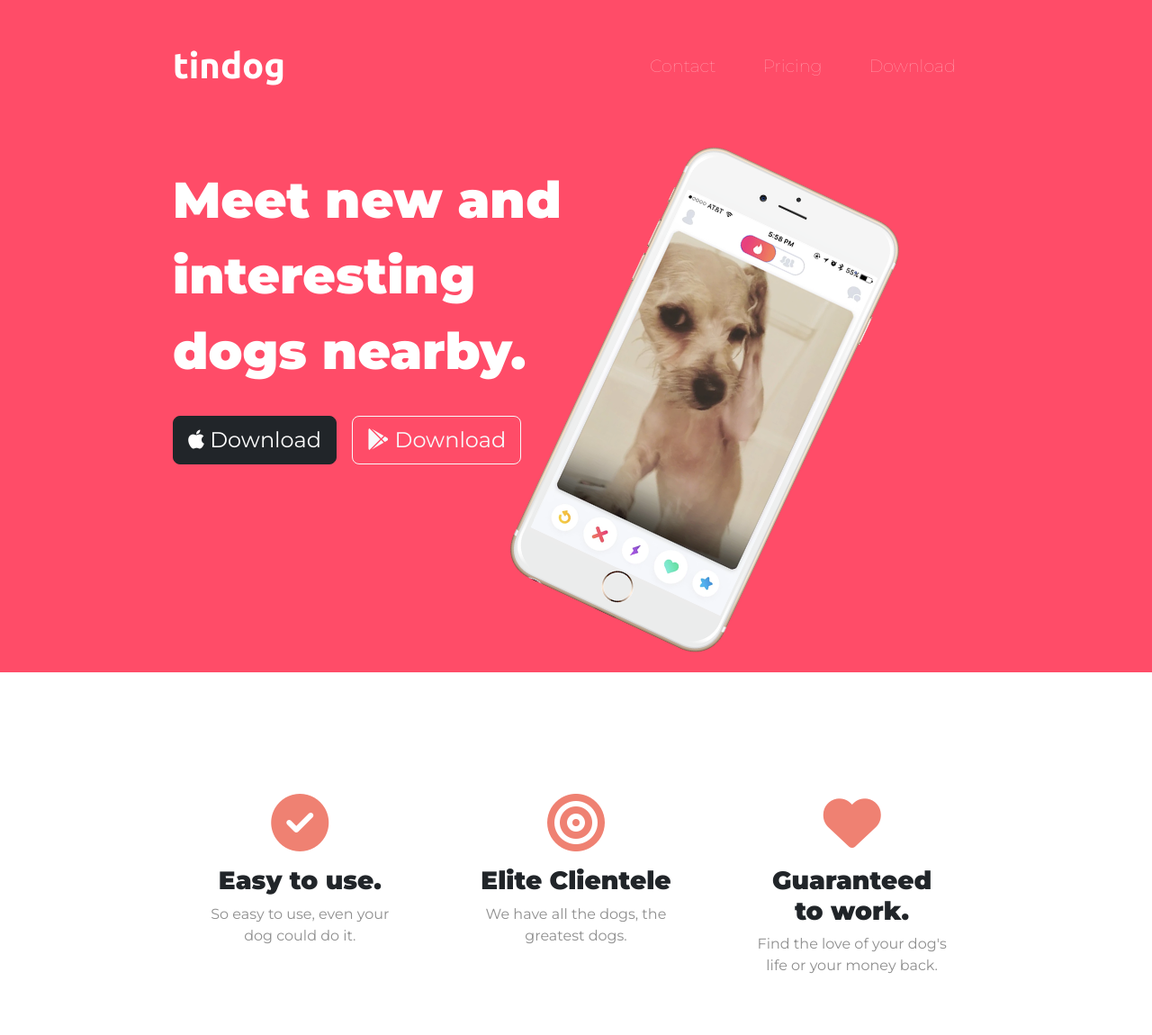
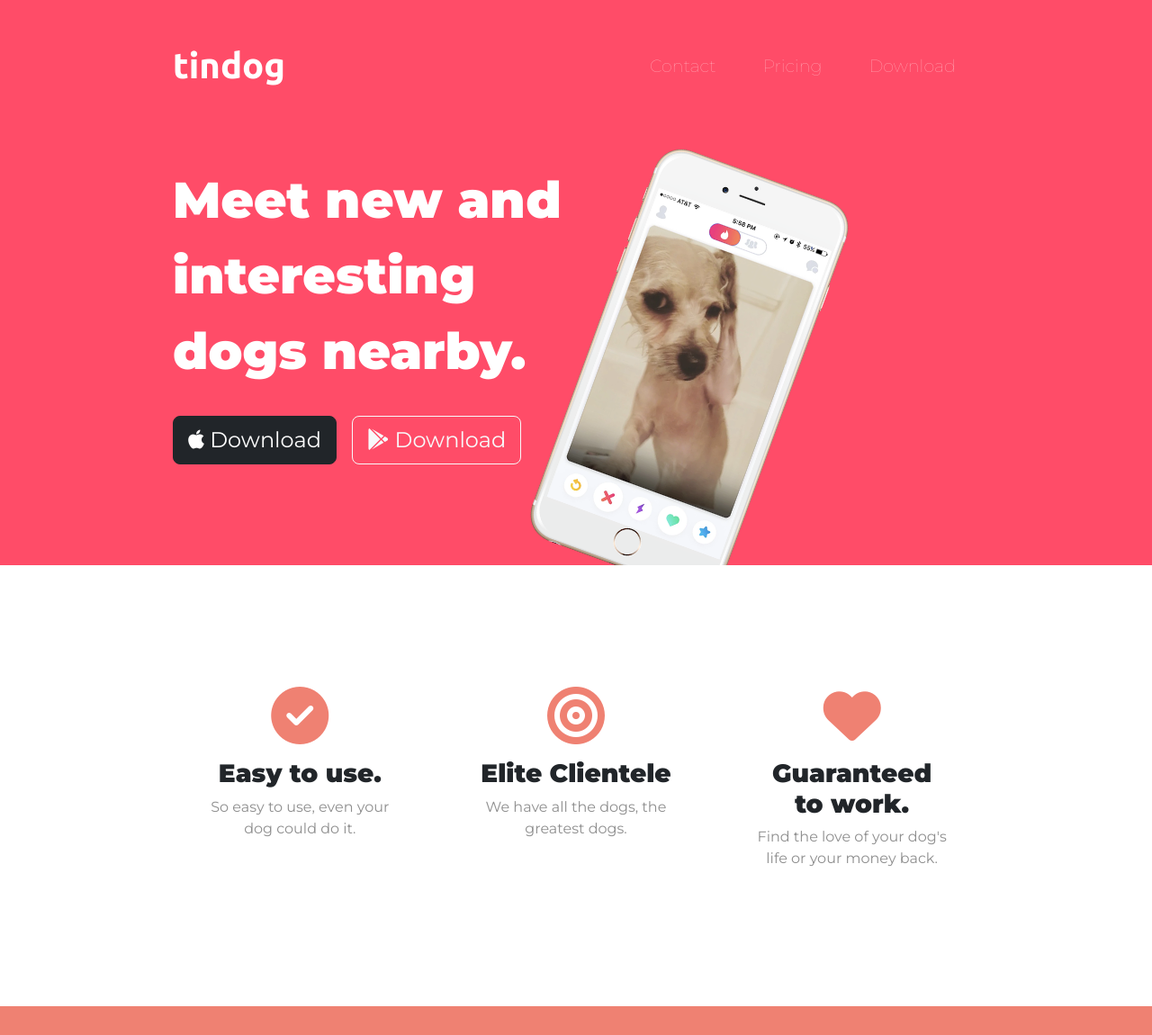
Before and after one commit to Z-Hp/tindog-webpage, a plain HTML site: page index.html in a window 1280 px wide. Shown: the top 1150 px of the page at 90% size. Drawn offline with nearby package versions, Linux system fonts and the light colour scheme.

Commit message:
Moved title picture back

```diff
--- a/css/styles.css
+++ b/css/styles.css
@@ -36,7 +36,7 @@ p {
 }
 
 .container-fluid {
-  padding: 3% 15%;
+  padding: 3% 15% 7%;
 }
 
 .navbar {
@@ -64,13 +64,17 @@ p {
 }
 
 .title-img {
-  width: 60%;
-  transform: rotate(25deg);
+  transform: rotate(20deg);
+  position: absolute;
+  right: 399px;
+  width: 18%;
 }
 
 /******************** Section 2 : Features *****************/
 #features {
   padding: 7% 15%;
+  background-color: #fff;
+  position: relative;
 }
 
 .box-features {
--- a/index.html
+++ b/index.html
@@ -212,7 +212,10 @@
               <h3>Labrador</h3>
             </div>
             <div class="card-body">
-              <h2>$49 / mo</h2>
+              <h2>
+                $49
+                <small class="text-muted fw-light">/ mo</small>
+              </h2>
               <p>Unlimited Matches</p>
               <p>Unlimited Messages</p>
               <p>Unlimited App Usage</p>
@@ -233,10 +236,9 @@
                 $99
                 <small class="text-muted fw-light">/ mo</small>
               </h2>
-              <p>Pirority Listing</p>
               <p>Unlimited Matches</p>
               <p>Unlimited Messages</p>
-              <p>Unlimited App Usage</p>
+              <p>Unlimited App Usage + Pirority Listing</p>
               <button class="w-100 btn btn-lg btn-dark" type="button">
                 Sign Up
               </button>
```
